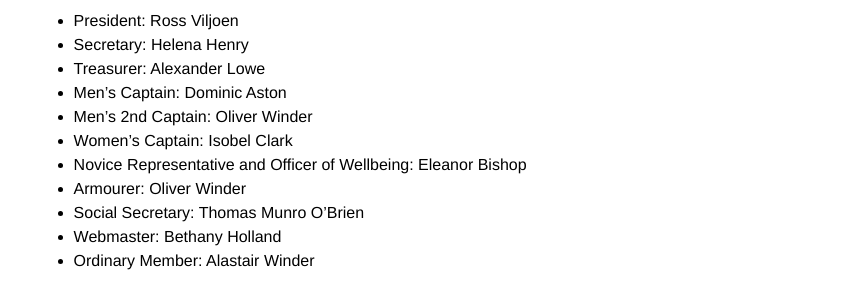
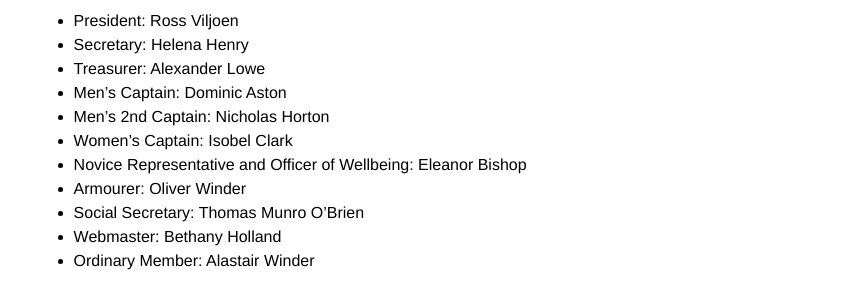
Before and after one commit to sotonfencing/sotonfencing.github.io, a Jekyll site: the page built from about.md, in a window 1280 px wide. Shown: the part 1243-1543 px from the top of the page, without its empty margins (208-1070 px from the left). Built offline with Jekyll 4.4.1, drawn with Linux system fonts in a browser that asks for light colours.

Commit message:
mens seconds update
mens seconds captain update

```diff
--- a/about.md
+++ b/about.md
@@ -43,7 +43,7 @@ These are the people responsible for running the club. The committee for the 201
 * Secretary: Helena Henry
 * Treasurer: Alexander Lowe
 * Men's Captain: Dominic Aston
-* Men's 2nd Captain: Oliver Winder
+* Men's 2nd Captain: Nicholas Horton
 * Women's Captain: Isobel Clark
 * Novice Representative and Officer of Wellbeing: Eleanor Bishop
 * Armourer: Oliver Winder
```
